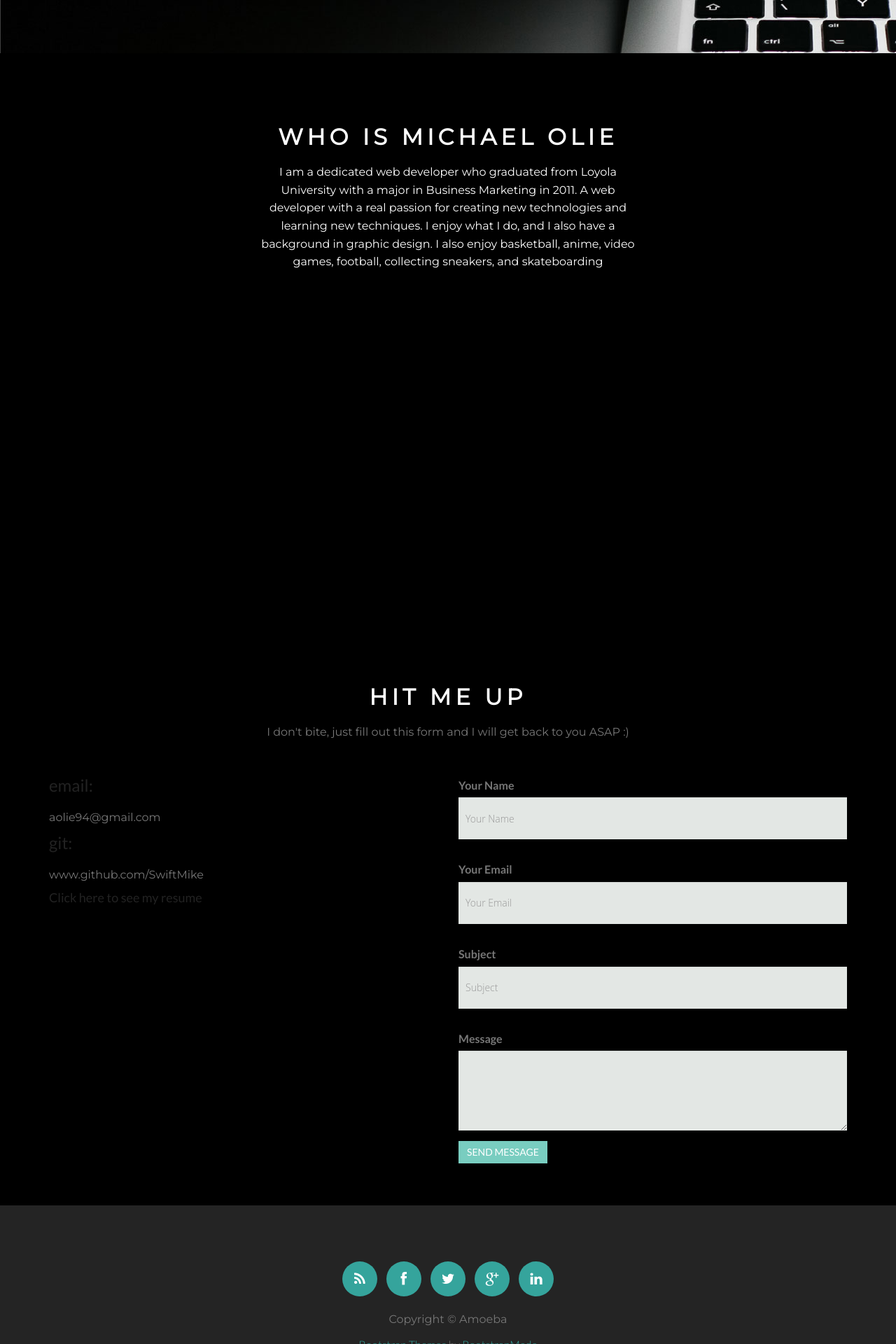
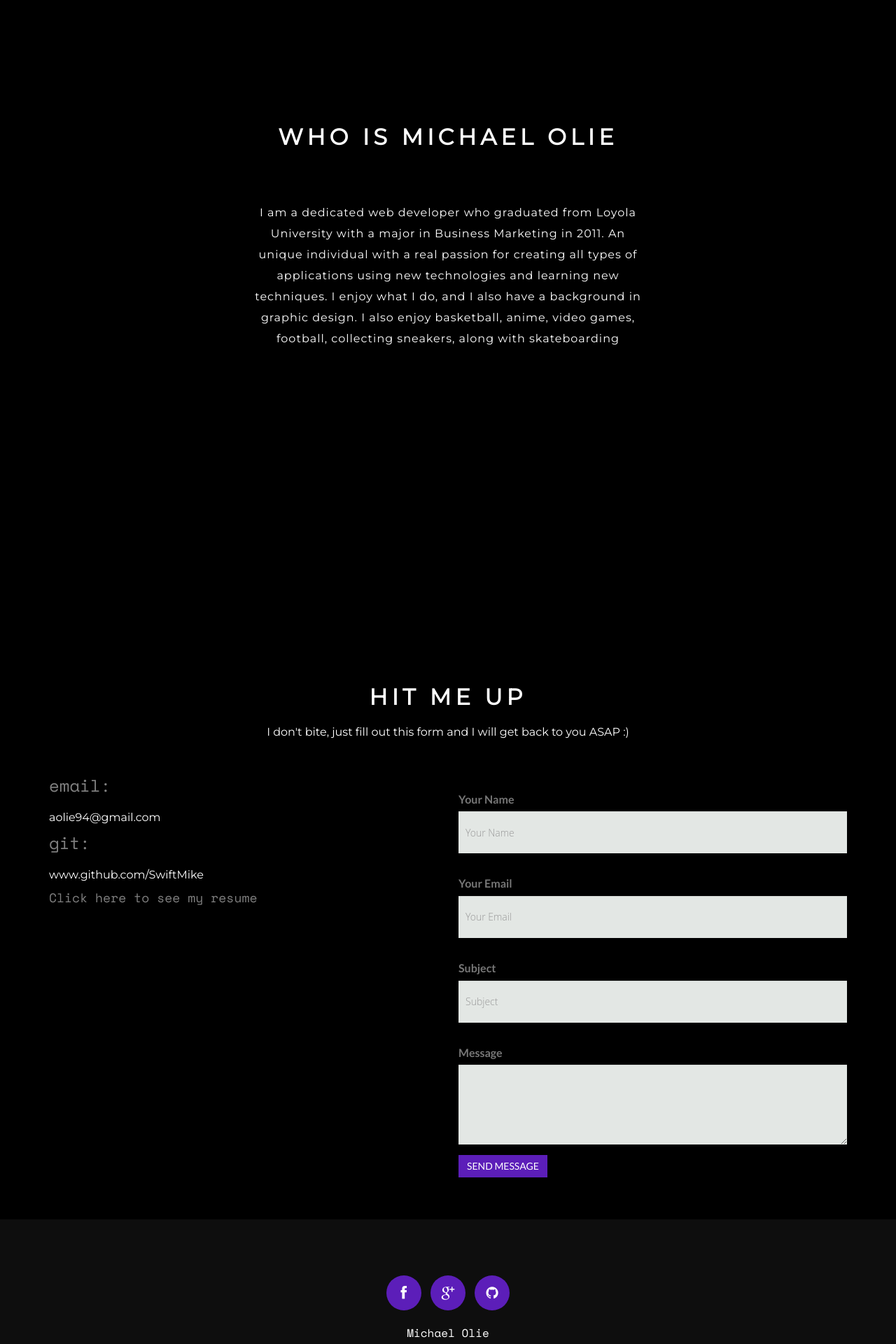
Before and after one commit to MikeEmpire/portfolio, a Node server app: page / in a window 1280 px wide. Shown: the part 2480-4400 px from the top of the page at 70% size. Run offline with Node 20, Linux system fonts and the light colour scheme; some libraries are stand-ins or nearby versions.

Commit message:
added nodemailer and modified social media section

```diff
--- a/package.json
+++ b/package.json
@@ -18,6 +18,7 @@
     "express": "^4.15.4",
     "express-handlebars": "^3.0.0",
     "gsap": "^1.20.2",
+    "nodemailer": "^4.1.0",
     "scrollmagic": "^2.0.5",
     "whatwg-fetch": "1.0.0"
   },
--- a/public/css/default.css
+++ b/public/css/default.css
@@ -1,21 +1,21 @@
 /*
-#1 = 35A49C
-#2 = 79CDC0
+#1 = 8330ff
+#2 = 5c1eb9
 */
 a {
-	color: #35A49C;
+	color: #8330ff;
 }
 a:hover {
-	color: #79CDC0;
+	color: #5c1eb9;
 }
 
 /* menu */
 .nav>li>a:hover {
-	color: #79CDC0;
+	color: #5c1eb9;
 }
 
 .navbar .navbar-nav > .active > a {
-	color: #79CDC0;
+	color: #8330ff;
 }
 
 /* flexslider */
@@ -49,18 +49,18 @@ a:hover {
 
 /* btn */
 .btn-theme {
-  background: #79CDC0;
+  background: #5c1eb9;
 }
 .btn-theme:hover,.btn-theme:focus,.btn-theme:active{
-  background: #35A49C;
+  background: #8330ff;
 }
 .btn-cta,.btn-cta.btn-lg {
-  background: #35A49C;
-  border-color: #79CDC0;
+  background: #5c1eb9;
+  border-color: #8330ff;
 }
 
 .btn-cta:focus,.btn-cta:active{
-   border-color: #35A49C;
+   border-color: #5c1eb9;
 }
 
 /* contact */
@@ -70,11 +70,11 @@ a:hover {
 
 /* footer */
 .social-circle li a {
-	background:#35A49C;
+	background:#5c1eb9;
 }
 
 a.scrollup{
-	background:#35A49C;
+	background:#5c1eb9;
 }
 
 #sendmessage {
--- a/public/css/style.css
+++ b/public/css/style.css
@@ -950,7 +950,7 @@ div.cform-response-output {
  ================= */
 
 section#footer {
-	background: #242424;
+	background: #0e0e0e;
 	margin: 0;
 }
 
@@ -1010,13 +1010,13 @@ a.scrollup:hover{
 	background-color: #F56505;
 }
 .social-network a.icoFacebook:hover {
-	background-color:#3B5998;
+	background-color: black;
 }
 .social-network a.icoTwitter:hover {
 	background-color:#33ccff;
 }
 .social-network a.icoGoogle:hover {
-	background-color:#BD3518;
+	background-color: black;
 }
 .social-network a.icoVimeo:hover {
 	background-color:#0590B8;
@@ -1166,9 +1166,16 @@ div#work {
 	height: 100%;
 	width: 100vw;
 }
-
+h1.autotext {
+	line-height: 45px;
+}
+h3, h4 {
+	color: grey;
+	font-family: 'Space Mono', sans-serif;
+}
 p {
 	font-family: 'Montserrat', sans-serif;
+	color: white;
 }
 
 p.work-info {
@@ -1183,5 +1190,11 @@ section#section-works {
 }
 
 p#bio {
+	line-height: 30px;
 	opacity: 0;
+	letter-spacing: 1px;
+	padding-top: 10%;
 }
+.social-network a.icoGitHub:hover {
+    background: black;
+}
--- a/views/index.handlebars
+++ b/views/index.handlebars
@@ -25,14 +25,14 @@
 		</div>
 	</div>
 
-	<section id="section-featured" class="featured col-md-12 col-sm-12 col-xs-12 appear">
+	<section id="section-featured" class="appear featured col-md-12 col-sm-12 col-xs-12">
 		<div class="container">
 			<div class="row mar-bot40">
 				<div class="col-md-6 col-md-offset-3">
 
 					<div>
 						<h1 class="autotext">
-					  	<a class="typewrite" data-period="2000" data-type='[ "Hello, I am Michael Olie", "I am a developer", "Chill Guy", "Check out the site", "Let me know how you feel about it." ]'>
+					  	<a class="typewrite" data-period="2000" data-type='[ "Hello, I am Michael Olie.", "I am a web developer.", "Chill Guy.", "Check out the site...", "Let me know how you feel about it :)" ]'>
 					    	<span class="wrap"></span>
 					  	</a>
 						</h1>
@@ -41,9 +41,15 @@
 			</div>
 		</div>
 	</section>
-
-	<!-- spacer section:testimonial -->
-
+	<!-- spacer section:stats -->
+	<section id="parallax1" class="section pad-top40 pad-bot40" data-stellar-background-ratio="0.5">
+		<div class="container">
+			<div class="align-center pad-top40 pad-bot40">
+				<blockquote class="bigquote color-white">Talk is cheap. Show me the code.</blockquote>
+				<p class="color-white">Linus Torvalds</p>
+			</div>
+		</div>
+	</section>
 	<!-- about -->
 	<section class="section clearfix">
 		<div id="section-about" class="container appear" id="work">
@@ -91,24 +97,15 @@
 	</section>
 	<!-- /about -->
 
-	<!-- spacer section:stats -->
-	<section id="parallax1" class="section pad-top40 pad-bot40" data-stellar-background-ratio="0.5">
-		<div class="container">
-			<div class="align-center pad-top40 pad-bot40">
-				<blockquote class="bigquote color-white">Talk is cheap. Show me the code.</blockquote>
-				<p class="color-white">Linus Torvalds</p>
-			</div>
-		</div>
-	</section>
-
 	<!-- section works -->
 	<section id="section-works" class="section appear clearfix" data-stellar-background-ratio="0.6">
 		<div class="container">
 			<div class="row mar-bot40">
-				<div class="col-md-offset-3 col-md-6 col-sm-9 col-xs-9">
+				<div class="col-md-offset-3 col-md-6 col-sm-12 col-xs-9">
 					<div class="section-header">
 						<h2 class="section-heading animated" data-animation="bounceInUp">Who is Michael Olie</h2>
-						<p id="bio">I am a dedicated web developer who graduated from Loyola University with a major in Business Marketing in 2011. A web developer with a real passion for creating new technologies and learning new techniques. I enjoy what I do, and I also have a background in graphic design. I also enjoy basketball, anime, video games, football, collecting sneakers, and skateboarding</p>
+						<p id="bio">I am a dedicated web developer who graduated from Loyola University with a major in Business Marketing in 2011. An unique individual with a real passion for creating all types of applications using new technologies and learning new techniques. I
+							enjoy what I do, and I also have a background in graphic design. I also enjoy basketball, anime, video games, football, collecting sneakers, along with skateboarding</p>
 					</div>
 				</div>
 			</div>
@@ -119,7 +116,7 @@
 		<div class="container">
 
 			<div class="row mar-bot40">
-				<div class="col-md-offset-3 col-md-6">
+				<div class="col-md-offset-3 col-md-6 col-sm-12 col-xs-9">
 					<div class="section-header">
 						<h2 class="section-heading animated" data-animation="bounceInUp">Hit Me Up</h2>
 						<p>I don't bite, just fill out this form and I will get back to you ASAP :)</p>
@@ -128,17 +125,17 @@
 			</div>
 			<div class="row">
 				<div class="col-lg-6 col-md-6 col-sm-12 col-xs-12">
-					<h3>email:</h3><p>aolie94@gmail.com</p>
-					<h3>git:</h3><p>www.github.com/SwiftMike</p>
-					<a href="#"><h4>Click here to see my resume</h4></a>
+					<h3>email:</h3>
+					<p>aolie94@gmail.com</p>
+					<h3>git:</h3>
+					<p>www.github.com/SwiftMike</p>
+					<a target="_blank"  href="https://files.acrobat.com/a/preview/e1fdfaf5-c145-402e-bd72-4c1bf9a094ec"><h4>Click here to see my resume</h4></a>
 				</div>
 				<div class="col-lg-6 col-md-6 col-sm-12 col-xs-12">
 					<div class="cform" id="contact-form">
-						<div id="sendmessage">
-							Your message has been sent. Thank you!
-						</div>
 						<div id="errormessage"></div>
-						<form action="" method="post" role="form" class="contactForm">
+						<form action="/send" method="POST" role="form" class="contactForm">
+							<h1>{{ msg }}</h1>
 							<div class="form-group">
 								<label for="name">Your Name</label>
 								<input type="text" name="name" class="form-control" id="name" placeholder="Your Name" data-rule="minlen:4" data-msg="Please enter at least 4 chars" />
@@ -156,11 +153,11 @@
 							</div>
 							<div class="form-group">
 								<label for="message">Message</label>
-								<textarea class="form-control" name="message" rows="5" data-rule="required" data-msg="Please write something for us"></textarea>
+								<textarea class="form-control" name="message" rows="5" data-rule="required" id="message" data-msg="Please write something for us"></textarea>
 								<div class="validation"></div>
 							</div>
 
-							<button type="submit" class="btn btn-theme pull-left">SEND MESSAGE</button>
+							<button id="submit" type="submit" class="btn btn-theme pull-left">SEND MESSAGE</button>
 						</form>
 
 					</div>
@@ -176,26 +173,17 @@
 			<div class="row animated opacity mar-bot20" data-andown="fadeIn" data-animation="animation">
 				<div class="col-sm-12 align-center">
 					<ul class="social-network social-circle">
-						<li><a href="#" class="icoRss" title="Rss"><i class="fa fa-rss"></i></a></li>
-						<li><a href="#" class="icoFacebook" title="Facebook"><i class="fa fa-facebook"></i></a></li>
-						<li><a href="#" class="icoTwitter" title="Twitter"><i class="fa fa-twitter"></i></a></li>
+						<li><a href="www.facebook.com/michaelolie" class="icoFacebook" title="Facebook"><i class="fa fa-facebook"></i></a></li>
 						<li><a href="#" class="icoGoogle" title="Google +"><i class="fa fa-google-plus"></i></a></li>
-						<li><a href="#" class="icoLinkedin" title="Linkedin"><i class="fa fa-linkedin"></i></a></li>
+						<li><a href="#" class="icoGitHub" title="GitHub"><i class="fa fa-github"></i></a></li>
 					</ul>
 				</div>
 			</div>
 
 			<div class="row align-center copyright">
 				<div class="col-sm-12">
-					<p>Copyright &copy; Amoeba</p>
+					<p style="font-family: 'Space Mono', sans-serif;">Michael Olie</p>
 					<div class="credits">
-						<!--
-                                All the links in the footer should remain intact.
-                                You can delete the links only if you purchased the pro version.
-                                Licensing information: https://bootstrapmade.com/license/
-                                Purchase the pro version with working PHP/AJAX contact form: https://bootstrapmade.com/buy/?theme=Amoeba
-                            -->
-						<a href="https://bootstrapmade.com/">Bootstrap Themes</a> by <a href="https://bootstrapmade.com/">BootstrapMade</a>
 					</div>
 				</div>
 			</div>
--- a/views/layouts/main.handlebars
+++ b/views/layouts/main.handlebars
@@ -44,6 +44,28 @@
 	<script src="js/autotext.js" charset="utf-8"></script>
 	<script src="js/main.js"></script>
 	<script src="js/amoeba.js"></script>
+	<script>
+		$(document).ready(function() {
+					var name, email, subject, text;
+					$("#send_email").click(function() {
+							name = $("#name").val();
+							email = $("#email").val();
+							subject = $("#subject").val();
+							text = $("#message").val();
+							$("#message").text("Sending E-mail...Please wait");
+							$.get("http://localhost:3000/send", {
+									name: name,
+									email: email,
+									subject: subject,
+									text: text
+								}, function(data) {
+									if (data == "sent") {
+										$("#message").empty().html("Email is been sent at " + to + ".Please check inbox!");
+										}
+									});
+							});
+					});
+	</script>
 </body>
 
 </html>
```
Also changed, not shown: app.js (+51 -0 lines), public/js/main.js (+12 -9 lines), 1 other file.
